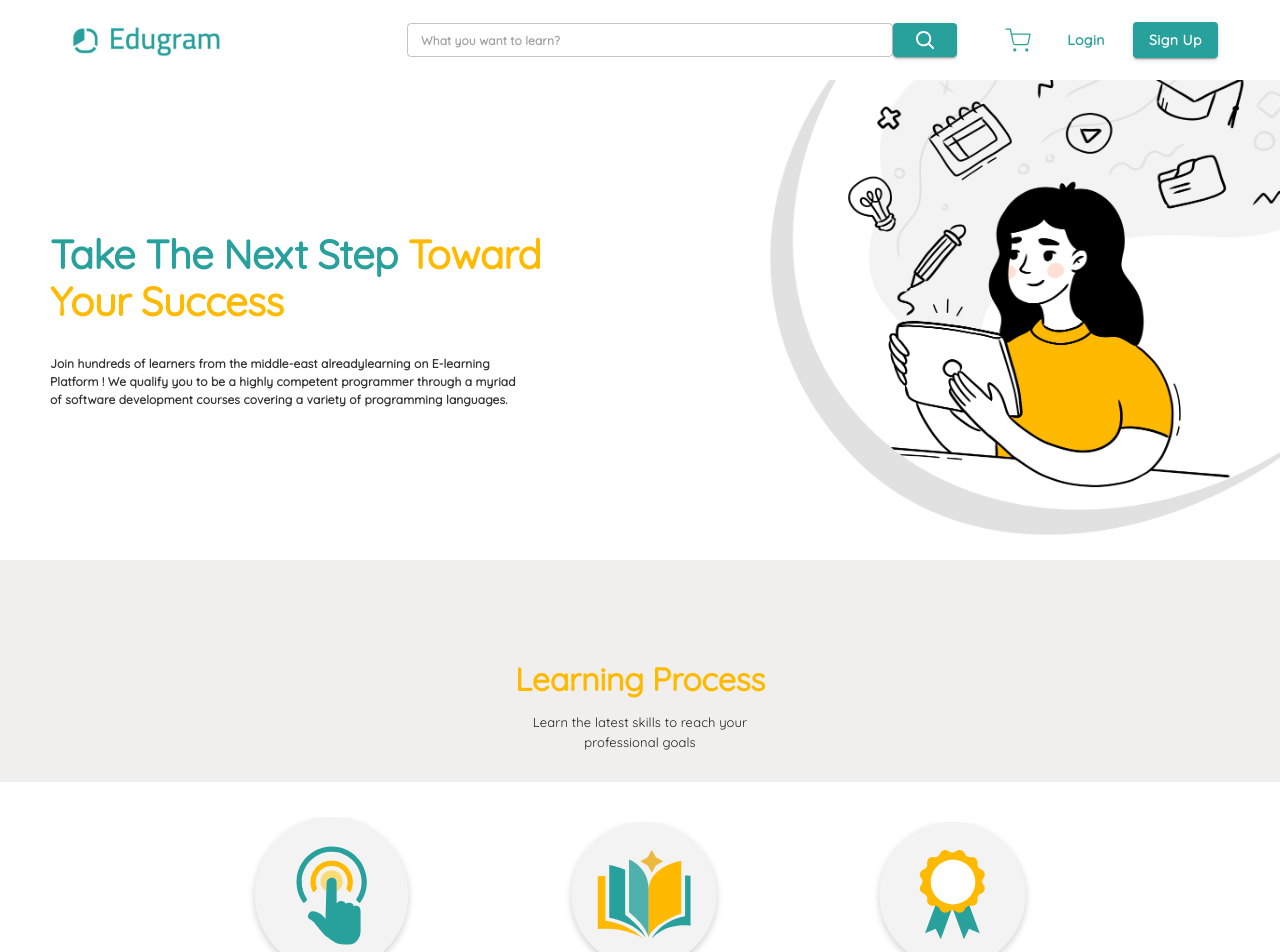
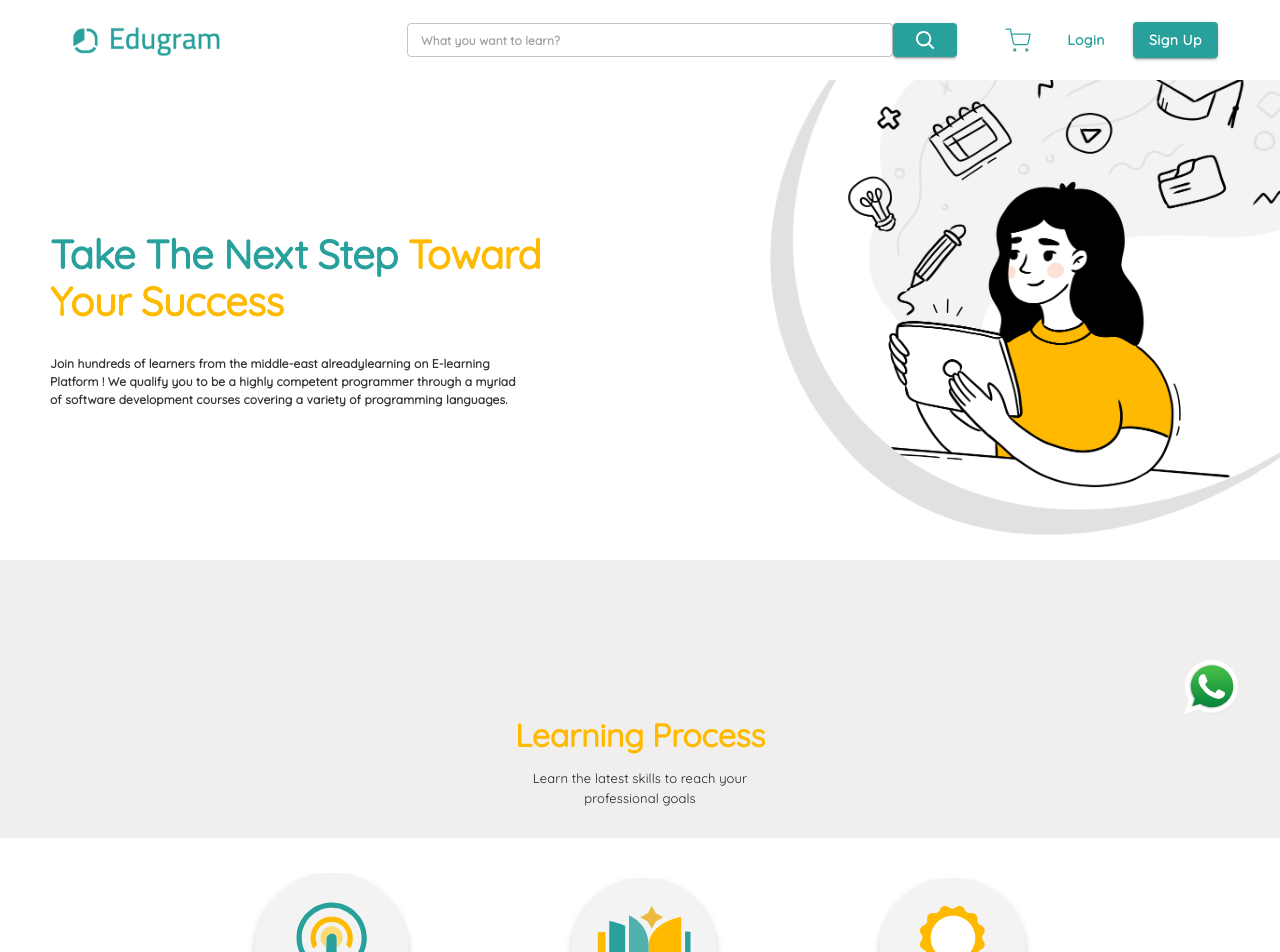
Before and after one commit to Engyyyy/E-Learning-Platform, a React (Create React App) app: page / in a window 1280 px wide. Shown: the top 952 px of the page. Built offline with nearby package versions, Linux system fonts and the light colour scheme; no server answers.

Commit message:
homepage final changes

```diff
--- a/src/components/CustomCard.js
+++ b/src/components/CustomCard.js
@@ -4,12 +4,12 @@ import CardContent from "@mui/material/CardContent";
 import CardActions from "@mui/material/CardActions";
 import { Box } from "@mui/material";
 
-function CustomCard({ media, content, actions, type }) {
+function CustomCard({ media, content, actions, cardHeight }) {
   return (
     <Card
       style={{
         width: "272px",
-        height: "460px",
+        height: cardHeight,
         borderRadius: "15px",
         boxShadow: "1px 2px 15px rgba(0, 0, 0, 0.16)",
         position: "relative",
@@ -22,6 +22,7 @@ function CustomCard({ media, content, actions, type }) {
           sx={{
             position: "absolute",
             bottom: "10px",
+            left: "10px",
             width: "92%",
             textAlign: "center",
           }}
--- a/src/components/home/PopularCertificates.js
+++ b/src/components/home/PopularCertificates.js
@@ -76,7 +76,7 @@ function PopularCertificates() {
     );
 
     let content = (
-      <Typography fontSize="19px" fontWeight={600} color="#000000">
+      <Typography noWrap fontSize="17px" fontWeight={600} color="#000000">
         {card.content}
       </Typography>
     );
--- a/src/pages/HomePage.js
+++ b/src/pages/HomePage.js
@@ -6,11 +6,23 @@ import BenefitsOfLearning from "../components/home/BenefitsOfLearning";
 import MostPopular from "../components/home/MostPopular";
 import OurClients from "../components/home/OurClients";
 import PopularCertificates from "../components/home/PopularCertificates";
+import WhatsappIcon from "../assets/home/green-whatsapp-icon.svg";
+
 function HomePage() {
   return (
     <Stack spacing="100px">
       <Banner />
-      <LearningProcess />
+      <Stack>
+        <Stack direction="row" justifyContent="end" paddingRight="40px">
+          <img
+            src={WhatsappIcon}
+            alt="whatsapp-icon"
+            height="56px"
+            width="56px"
+          />
+        </Stack>
+        <LearningProcess />
+      </Stack>
       <TopCategories />
       <BenefitsOfLearning />
       <MostPopular />
```
Also changed, not shown: src/assets/Pattern.jpg (deleted), src/assets/home/green-whatsapp-icon.svg (added).
